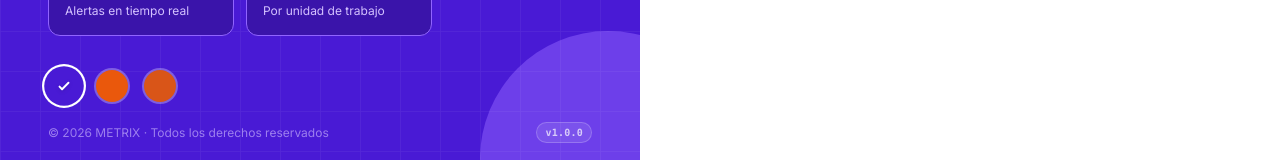
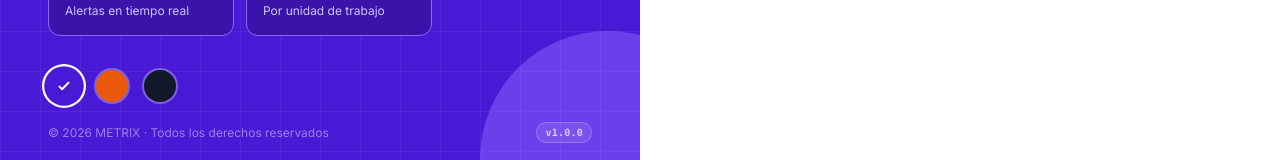
Before and after one commit to metrixjm-cmd/metrix-frontend, an Angular app: page /auth/login in a window 1280 px wide. Shown: the part 609-769 px from the top of the page. Built offline with nearby package versions, Linux system fonts and the light colour scheme.

Commit message:
style: make third login theme dark

```diff
--- a/src/app/core/theme.service.ts
+++ b/src/app/core/theme.service.ts
@@ -16,7 +16,7 @@ export class ThemeService {
   readonly themes: Theme[] = [
     { id: 'blue',   label: 'Corporativo', color: '#491AD5', tagline: 'Profesional' },
     { id: 'orange', label: 'Restaurante', color: '#ea580c', tagline: 'Cálido'      },
-    { id: 'red',    label: 'Impacto',     color: '#D95518', tagline: 'Dinámico'    },
+    { id: 'red',    label: 'Oscuro',      color: '#111827', tagline: 'Elegante'    },
   ];
 
   readonly current = signal<ThemeId>(
--- a/src/styles.scss
+++ b/src/styles.scss
@@ -56,18 +56,18 @@
 }
 
 
-/* ── Tema Rojo Impacto ──────────────────────────── */
+/* ── Tema Oscuro ────────────────────────────────── */
 [data-theme="red"] {
-  --brand-50:  253 241 235;
-  --brand-100: 250 221 210;
-  --brand-200: 245 186 163;
-  --brand-300: 238 142 108;
-  --brand-400: 231 106  63;
-  --brand-500: 224  75  30;
-  --brand-600: 217  85  24;   /* #D95518 */
-  --brand-700: 178  64  16;
-  --brand-800: 142  53  16;
-  --brand-900: 116  46  16;
+  --brand-50:  249 250 251;
+  --brand-100: 243 244 246;
+  --brand-200: 229 231 235;
+  --brand-300: 209 213 219;
+  --brand-400: 107 114 128;
+  --brand-500:  55  65  81;
+  --brand-600:  17  24  39;   /* #111827 */
+  --brand-700:  15  23  42;
+  --brand-800:   3   7  18;
+  --brand-900:   0   0   0;
 }
 
 /* ── Variables globales ───────────────────────── */
```
